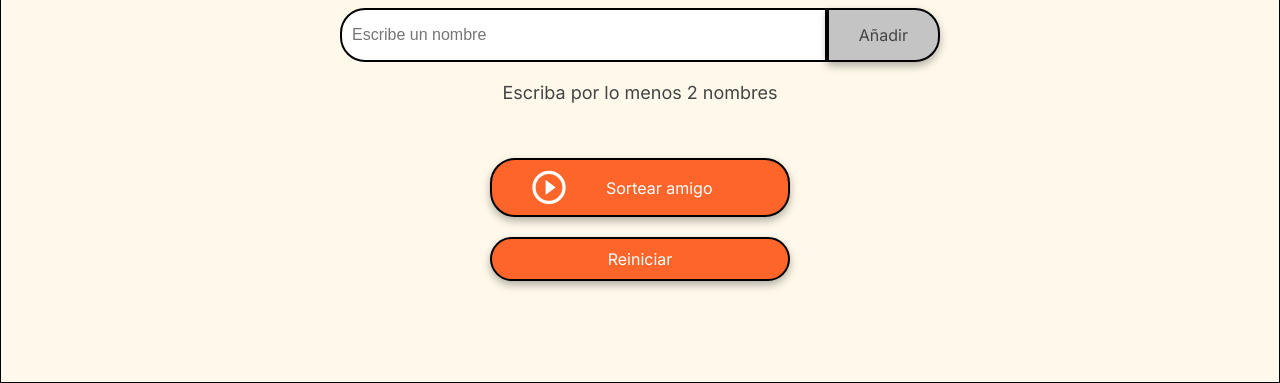
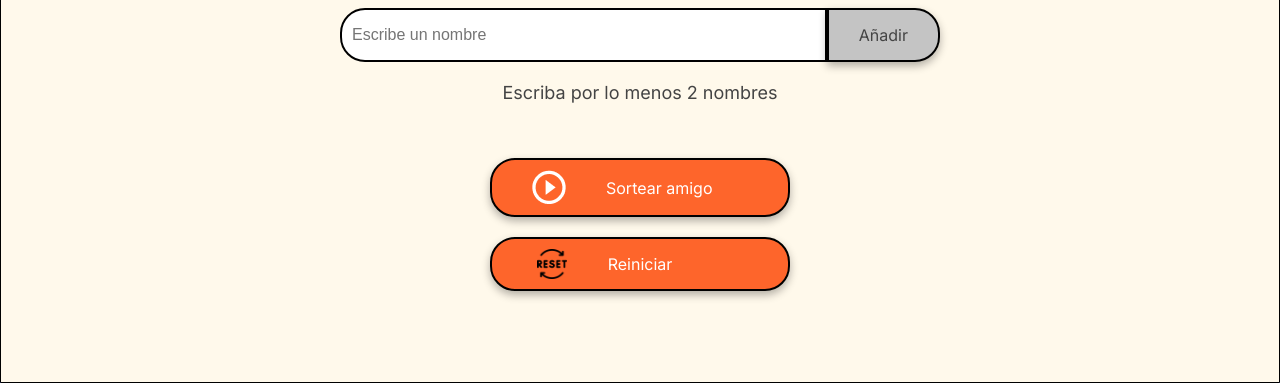
Before and after one commit to Roberto-L/amigo-secreto-roberto, a plain HTML site: page index.html in a window 1280 px wide. Shown: the part 417-800 px from the top of the page. Drawn offline with Linux system fonts and the light colour scheme.

Commit message:
Actualizar boton reiniciar

```diff
--- a/index.html
+++ b/index.html
@@ -32,7 +32,10 @@
                     <img src="assets/play_circle_outline.png" alt="Ícono para sortear">
                     Sortear amigo
                 </button>
-                <button class="button-restart" onclick="restart()" aria -label="Restart">Reiniciar</button>
+                <button class="button-restart" onclick="restart()" aria -label="Restart">
+                    <img src="assets/reiniciar.png">
+                    <span>Reiniciar</span>
+                    </button>
             </div>
         </section>
     </main>
--- a/style.css
+++ b/style.css
@@ -157,14 +157,25 @@ ul {
     display: flex;
     align-items: center;
     width: 100%;
-    padding: 10px 40px;
     color: var(--color-white);
     background-color: var(--color-button);
     font-size: 16px;
     justify-content: center;
     margin-top: 20px;
+    position: relative;
 }
 
+.button-restart img{
+    position: absolute;
+    left: 45px;
+    width: 30px;
+    height: auto;
+}
+
+.button-restart span {
+    flex: 1;
+    text-align: center;
+}
 
 .button-draw img {
     margin-right: 40px;
```
